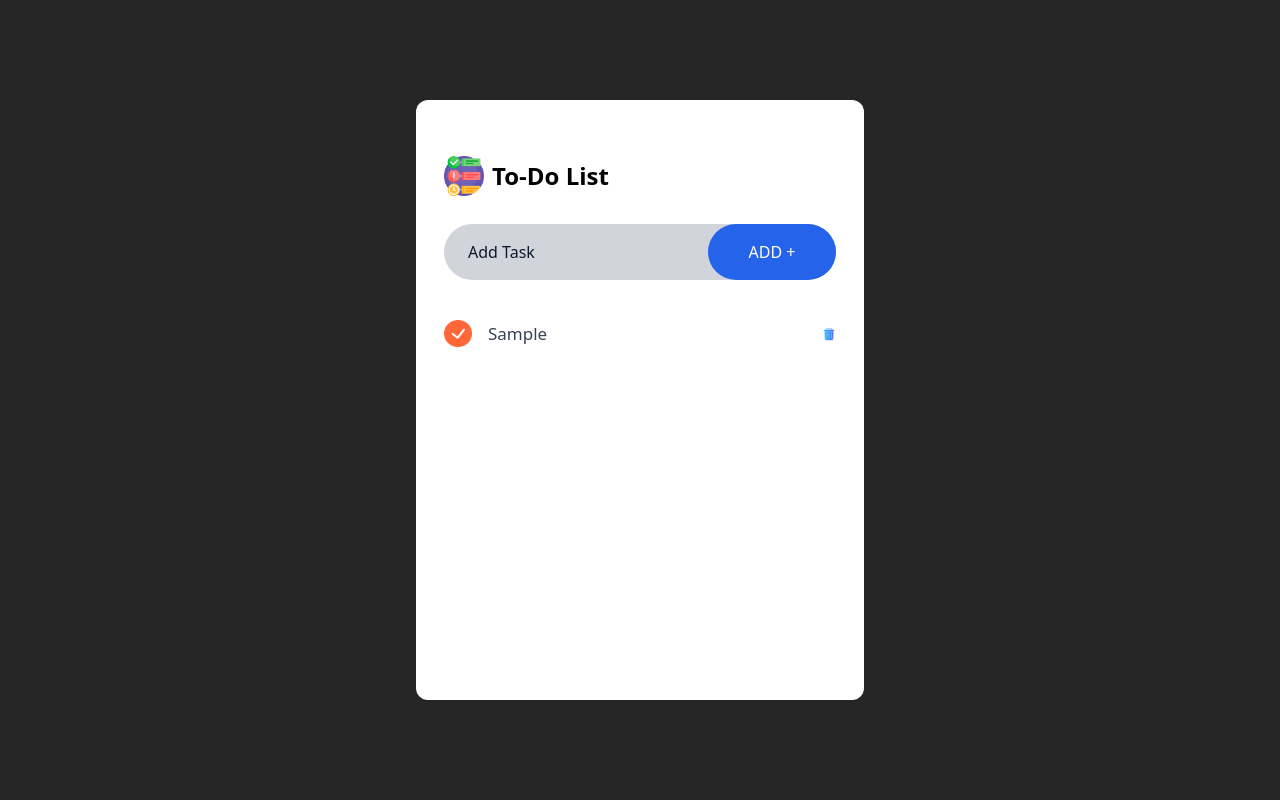
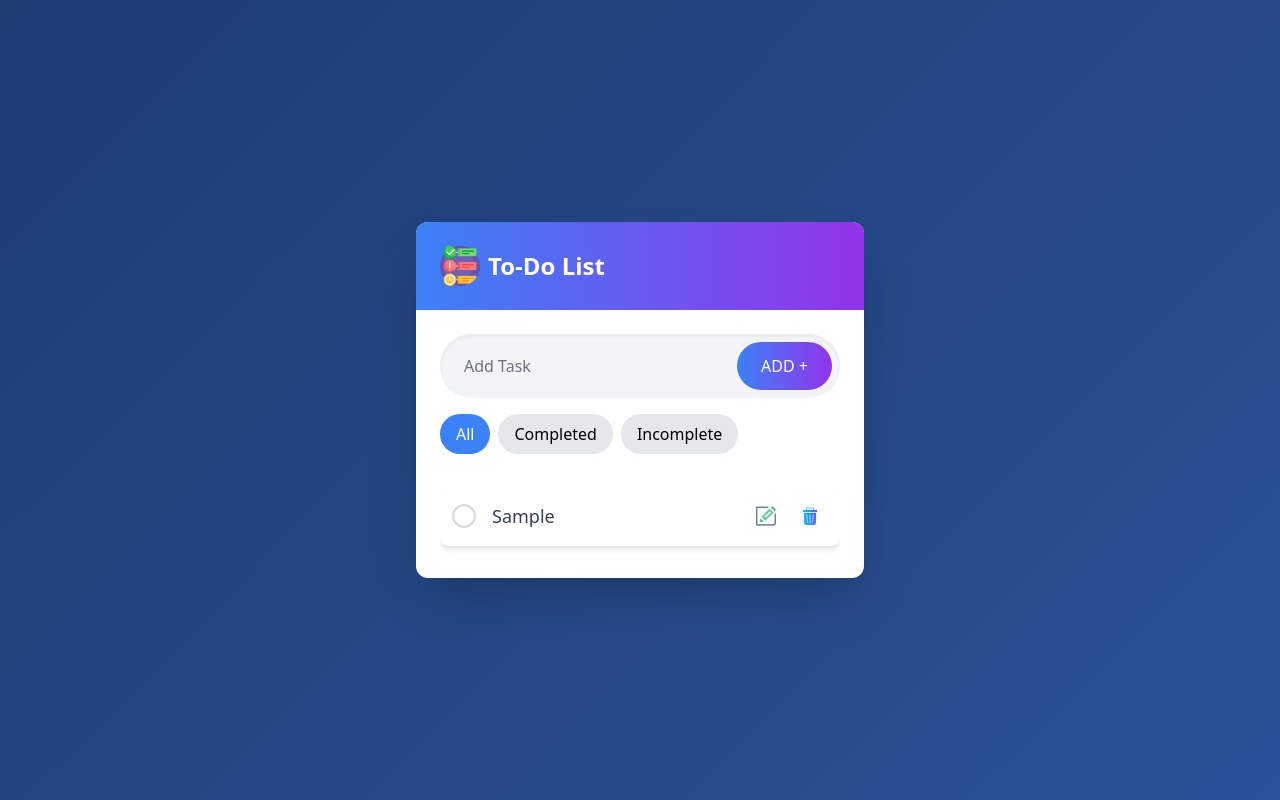
Before and after one commit to Rafifpermana/ToDo-list-with-react-tailwind-css-vite, a React (Vite) app: page / in a window 1280 px wide. Both pictures are taken after typing "Sample" into the empty fields and a click on the button "ADD +". Built offline with nearby package versions, Linux system fonts and the light colour scheme.

Commit message:
add function and new picture

```diff
--- a/src/App.jsx
+++ b/src/App.jsx
@@ -1,9 +1,13 @@
-import React from "react";
 import Todo from "./components/Todo";
 
 const App = () => {
   return (
-    <div className="bg-neutral-800 grid py-4 min-h-screen">
+    <div
+      className="min-h-screen flex items-center justify-center p-4"
+      style={{
+        background: "linear-gradient(135deg, #1e3c72 0%, #2a5298 100%)",
+      }}
+    >
       <Todo />
     </div>
   );
--- a/src/components/Todo.jsx
+++ b/src/components/Todo.jsx
@@ -1,10 +1,14 @@
-import React, { useRef, useState } from "react";
+import { useEffect, useRef, useState } from "react";
 import task from "../assets/task.png";
 import TodoItems from "./TodoItems";
 
 const Todo = () => {
-  const [todoList, setTodoList] = useState([]);
-
+  const [todoList, setTodoList] = useState(
+    localStorage.getItem("todos")
+      ? JSON.parse(localStorage.getItem("todos"))
+      : []
+  );
+  const [filter, setFilter] = useState("all");
   const inputRef = useRef();
 
   const add = () => {
@@ -22,35 +26,113 @@ const Todo = () => {
     setTodoList((prev) => [...prev, newTodo]);
     inputRef.current.value = "";
   };
+
+  const deleteTodo = (id) => {
+    setTodoList((prevTodos) => prevTodos.filter((todo) => todo.id !== id));
+  };
+
+  const toggle = (id) => {
+    setTodoList((prevTodos) => {
+      return prevTodos.map((todo) => {
+        if (todo.id === id) {
+          return { ...todo, isComplete: !todo.isComplete };
+        }
+        return todo;
+      });
+    });
+  };
+
+  const editTodo = (id, newText) => {
+    setTodoList((prevTodos) => {
+      return prevTodos.map((todo) => {
+        if (todo.id === id) {
+          return { ...todo, text: newText };
+        }
+        return todo;
+      });
+    });
+  };
+
+  const filteredTodos = todoList.filter((todo) => {
+    if (filter === "completed") return todo.isComplete;
+    if (filter === "incomplete") return !todo.isComplete;
+    return true;
+  });
+
+  useEffect(() => {
+    localStorage.setItem("todos", JSON.stringify(todoList));
+  }, [todoList]);
+
   return (
-    <div
-      className="bg-white place-self-center w-11/12 max-w-md flex flex-col
-    p-7 min-h-[600px] rounded-xl"
-    >
-      <div className="flex items-center mt-7 gap-2">
-        <img className="w-10" src={task} alt="" />
-        <h1 className="text-2xl font-semibold">To-Do List</h1>
+    <div className="bg-white w-full max-w-md rounded-xl shadow-2xl overflow-hidden">
+      <div className="p-6 bg-gradient-to-r from-blue-500 to-purple-600">
+        <div className="flex items-center gap-2">
+          <img className="w-10" src={task} alt="task" />
+          <h1 className="text-2xl font-semibold text-white">To-Do List</h1>
+        </div>
       </div>
 
-      <div className="flex items-center my-7 bg-gray-300 rounded-full">
+      <div className="p-6">
+        <div className="flex items-center bg-gray-100 rounded-full shadow-inner p-2">
           <input
             ref={inputRef}
-          className="bg-transparent border-none outline-none flex-1 h-14 pl-6 pr-2 placeholder:text-slate-900"
+            className="bg-transparent border-none outline-none flex-1 h-12 pl-4 pr-2 placeholder:text-gray-500"
             type="text"
             placeholder="Add Task"
           />
           <button
             onClick={add}
-          className="border-none rounded-full bg-blue-600 w-32 h-14 text-white font-medium cursor-pointer"
+            className="bg-gradient-to-r from-blue-500 to-purple-600 text-white font-medium px-6 h-12 rounded-full hover:from-blue-600 hover:to-purple-700 transition-all duration-300"
           >
             ADD +
           </button>
         </div>
 
-      <div>
-        {todoList.map((item, index) => {
-          return <TodoItems key={index} text={item.text} />;
-        })}
+        <div className="mt-4 flex gap-2">
+          <button
+            onClick={() => setFilter("all")}
+            className={`px-4 py-2 rounded-full ${
+              filter === "all" ? "bg-blue-500 text-white" : "bg-gray-200"
+            }`}
+          >
+            All
+          </button>
+          <button
+            onClick={() => setFilter("completed")}
+            className={`px-4 py-2 rounded-full ${
+              filter === "completed" ? "bg-blue-500 text-white" : "bg-gray-200"
+            }`}
+          >
+            Completed
+          </button>
+          <button
+            onClick={() => setFilter("incomplete")}
+            className={`px-4 py-2 rounded-full ${
+              filter === "incomplete" ? "bg-blue-500 text-white" : "bg-gray-200"
+            }`}
+          >
+            Incomplete
+          </button>
+        </div>
+
+        <div className="mt-6 space-y-3 max-h-[400px] overflow-y-auto">
+          {filteredTodos.map((item) => (
+            <TodoItems
+              key={item.id}
+              text={item.text}
+              id={item.id}
+              isComplete={item.isComplete}
+              deleteTodo={deleteTodo}
+              toggle={toggle}
+              editTodo={(id) => {
+                const newText = prompt("Edit your task", item.text);
+                if (newText !== null) {
+                  editTodo(id, newText);
+                }
+              }}
+            />
+          ))}
+        </div>
       </div>
     </div>
   );
--- a/src/components/TodoItems.jsx
+++ b/src/components/TodoItems.jsx
@@ -1,19 +1,51 @@
-import React from "react";
+import PropTypes from "prop-types";
+import not_tick from "../assets/not_tick.png";
 import tick from "../assets/tick.png";
-import not_tick from "../assets/not_tick.png";
 import delete_icon from "../assets/delete_icon.png";
+import pensil from "../assets/pensil.png";
 
-const TodoItems = ({ text }) => {
+const TodoItems = ({ text, id, isComplete, deleteTodo, toggle, editTodo }) => {
   return (
-    <div className="flex items-center my-3 gap-3">
-      <div className="flex flex-1 items-center cursor-pointer">
-        <img src={tick} alt="" className="w-7" />
-        <p className="text-slate-700 ml-4 text-[17px]">{text}</p>
+    <div className="flex items-center justify-between my-2 p-3 bg-white rounded-lg shadow-md hover:shadow-lg transition-shadow duration-200">
+      <div
+        onClick={() => toggle(id)}
+        className="flex items-center cursor-pointer flex-1"
+      >
+        <img src={isComplete ? tick : not_tick} alt="" className="w-6 h-6" />
+        <p
+          className={`ml-4 text-lg ${
+            isComplete ? "line-through text-gray-400" : "text-gray-700"
+          }`}
+        >
+          {text}
+        </p>
       </div>
 
-      <img src={delete_icon} alt="" className="w-3.5 cursor-pointer" />
+      <div className="flex items-center gap-2">
+        <button
+          onClick={() => editTodo(id)}
+          className="p-2 hover:bg-gray-100 rounded-full transition-colors duration-200"
+        >
+          <img src={pensil} alt="edit" className="w-5 h-5" />
+        </button>
+        <button
+          onClick={() => deleteTodo(id)}
+          className="p-2 hover:bg-gray-100 rounded-full transition-colors duration-200"
+        >
+          <img src={delete_icon} alt="delete" className="w-5 h-5" />
+        </button>
+      </div>
     </div>
   );
 };
 
+TodoItems.propTypes = {
+  text: PropTypes.string.isRequired,
+  id: PropTypes.number.isRequired,
+  isComplete: PropTypes.bool.isRequired,
+  deleteTodo: PropTypes.func.isRequired,
+  toggle: PropTypes.func.isRequired,
+  editTodo: PropTypes.func.isRequired,
+};
+
 export default TodoItems;
```
Also changed, not shown: src/assets/pensil.png (added). Lines whose indentation alone changed are shown as unchanged.
